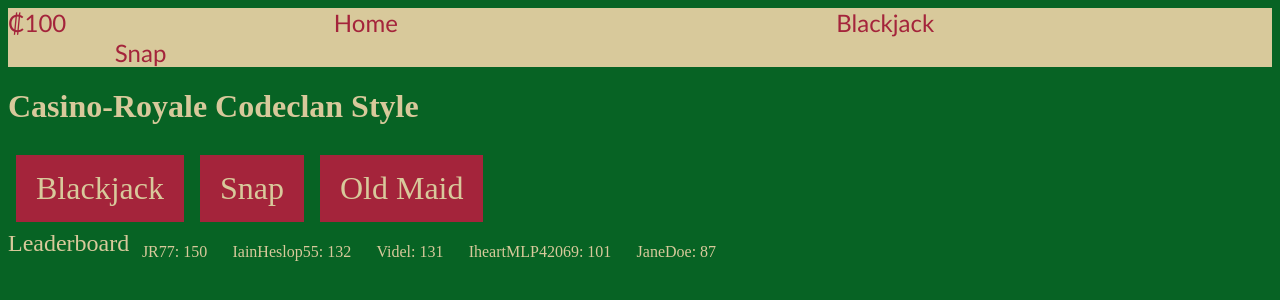
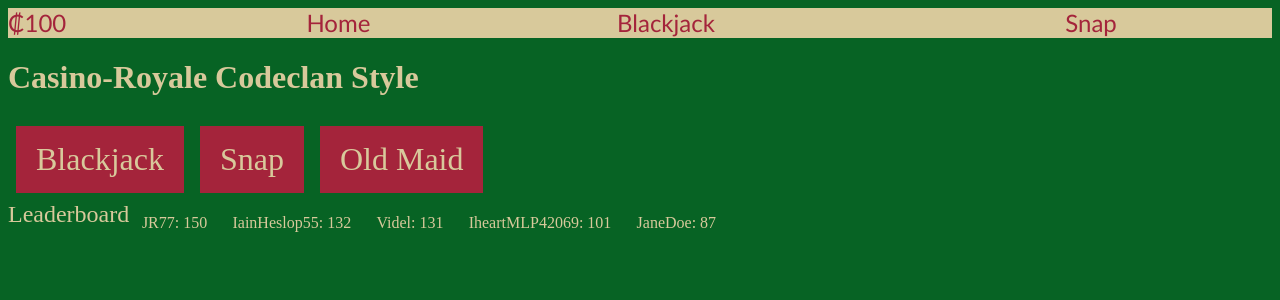
Before and after one commit to KBroughCode/Week_9-10_Final_Project, a React (Create React App) app in the folder Front_End/: page / in a window 1280 px wide. Shown: the top 300 px of the page. Built offline with nearby package versions, Linux system fonts and the light colour scheme.

Commit message:
navbar css updated to add snap at end

```diff
--- a/Front_End/src/navbar.css
+++ b/Front_End/src/navbar.css
@@ -7,7 +7,7 @@
   grid-template-columns: 0.2fr 0.2fr;
   grid-template-rows: 30px;
   grid-template-areas:
-  "coin-display button-1 button-2"
+  "coin-display button-1 button-2 button-3"
 }
 
 .one{
@@ -19,6 +19,10 @@
 
 .three{
   grid-area: button-2;
+}
+
+.four{
+  grid-area: button-3;
 }
 
 .link{
```
